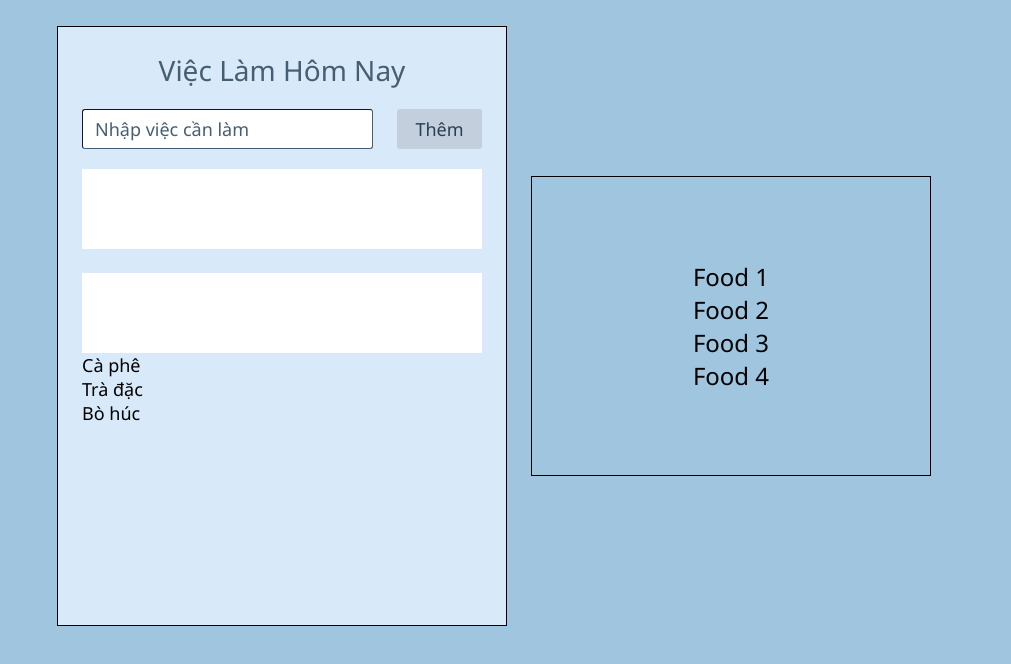
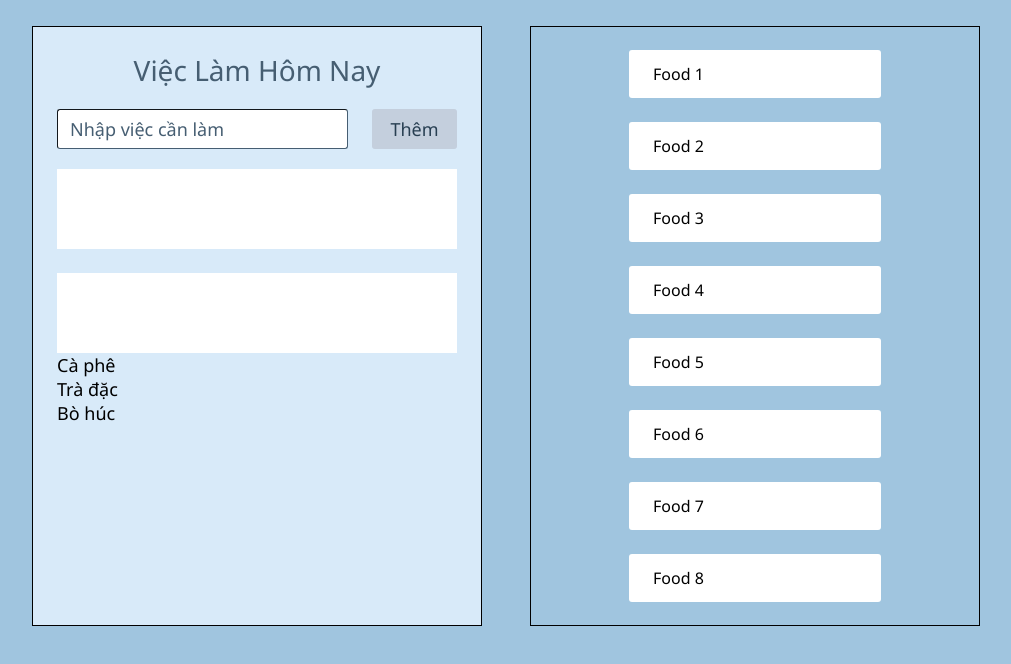
Before and after one commit to tcvduc/to-do-list-vuejs, a Vue app: page / in a window 1280 px wide. Shown: the top 664 px of the page, without its empty margins (134-1145 px from the left). Built offline with nearby package versions, Linux system fonts and the light colour scheme.

Commit message:
Practise vue list render

```diff
--- a/src/App.vue
+++ b/src/App.vue
@@ -7,6 +7,9 @@
 
   --background-color: #a0c5df;
   --title-color: #465e72;
+
+  --practise-element-width: 450px;
+  --practise-element-height: 600px;
 }
 
 #app {
@@ -23,19 +26,20 @@
 <template>
   <div id="app">
     <KhungSuonToDoList />
-    <RenderArrayData />
+
+    <RenderArrayDataPractise1 />
   </div>
 </template>
 
 <script>
 import KhungSuonToDoList from "./components/KhungSuonToDoList.vue";
-import RenderArrayData from "./onboard/RenderArrayData.vue";
+import RenderArrayDataPractise1 from "./onboard/RenderArrayDataPractise1.vue";
 
 export default {
   name: "App",
   components: {
     KhungSuonToDoList,
-    RenderArrayData,
+    RenderArrayDataPractise1,
   },
 };
 </script>
--- /dev/null
+++ b/src/onboard/RenderArrayDataPractise1.vue
@@ -0,0 +1,76 @@
+<style>
+.frame {
+  width: var(--practise-element-width);
+  height: var(--practise-element-height);
+  border: 1px solid #000;
+  margin-left: 48px;
+  display: flex;
+  justify-content: center;
+  align-items: center;
+}
+
+.foodList {
+  width: 300px;
+  height: 500px;
+  display: flex;
+  justify-content: center;
+  align-items: center;
+  flex-direction: column;
+  padding: 24px;
+}
+
+.food {
+  width: 100%;
+  height: 40px;
+  background-color: white;
+  border-radius: 3px;
+  margin-bottom: 24px;
+  padding: 24px;
+  display: flex;
+  align-items: center;
+}
+
+.food:last-child {
+  margin-bottom: 0;
+}
+</style>
+
+<template>
+  <div class="frame">
+    <div class="foodList">
+      <div class="food" v-for="food in foodList.data" :key="food.id">
+        {{ food.foodName }}
+      </div>
+    </div>
+  </div>
+</template>
+
+<script>
+const foodList = [];
+
+for (let i = 1; i <= 8; ++i) {
+  const food = {
+    id: i,
+    foodName: "Food " + i,
+  };
+  foodList.push(food);
+}
+
+export default {
+  data: () => {
+    return {
+      foodList: {
+        name: "Food List",
+        type: Array,
+        data: foodList,
+      },
+      food: {
+        name: "Food",
+        type: Object,
+        id: {},
+        foodName: {},
+      },
+    };
+  },
+};
+</script>
```
